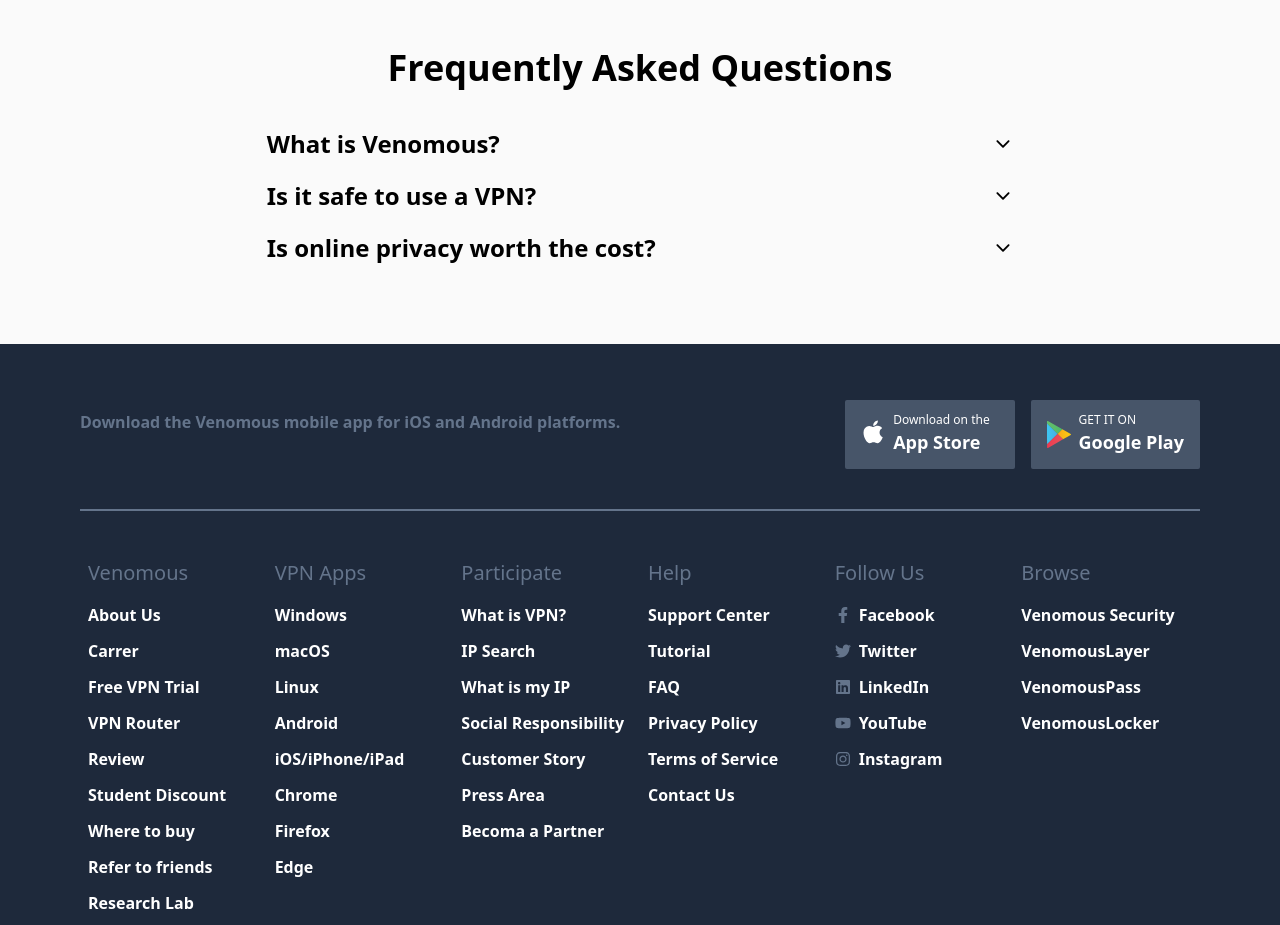
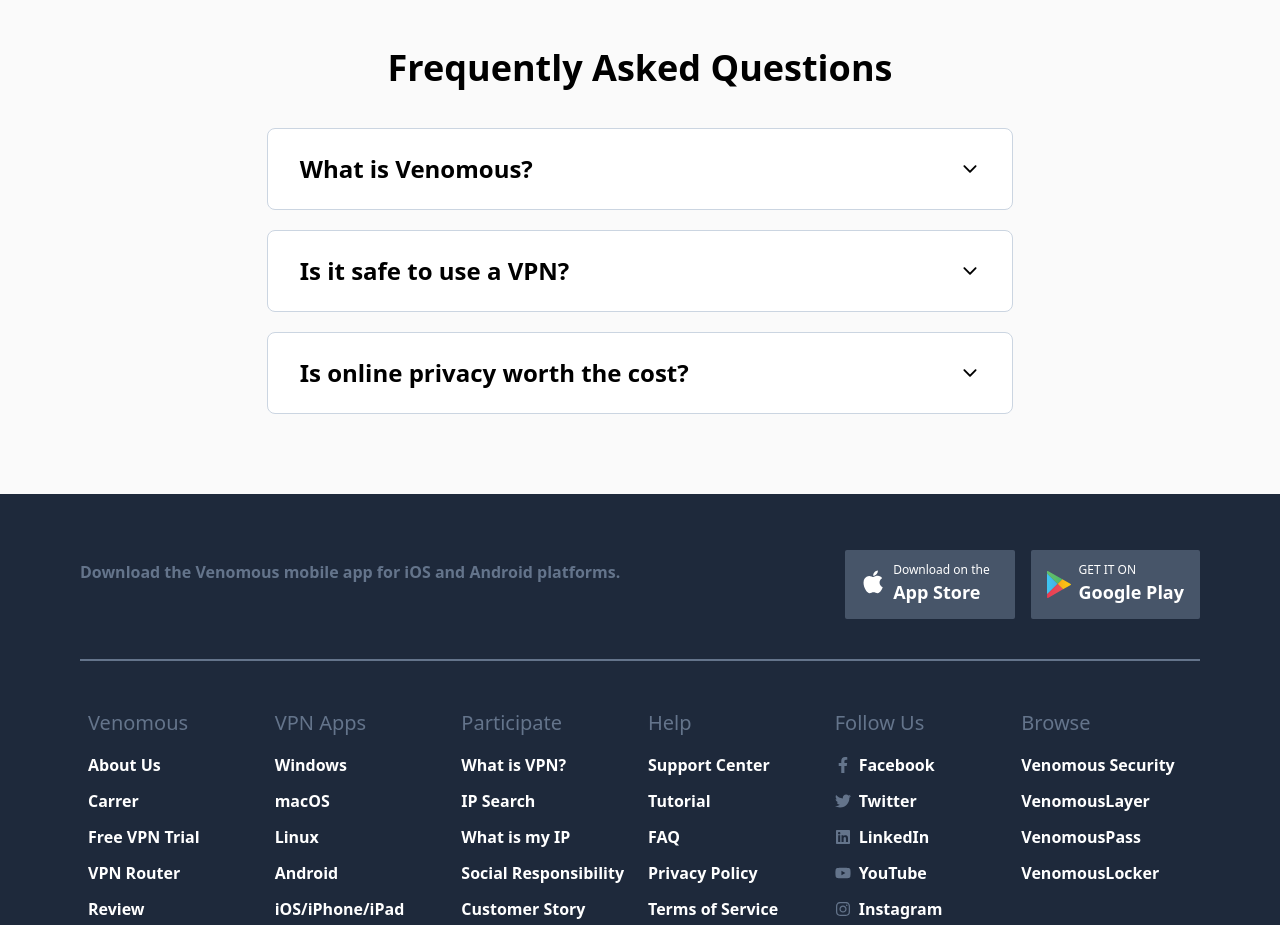
Before and after one commit to rivldy/venomous, a React (Vite) app: page / in a window 1280 px wide. Shown: the part 4640-5565 px from the top of the page. Built offline with nearby package versions, Linux system fonts and the light colour scheme.

Commit message:
Fix: typo classname accordion
Fixing typo by change .accordion to .accordion-faq

```diff
--- a/src/styles/components/faq.css
+++ b/src/styles/components/faq.css
@@ -18,7 +18,7 @@
     @apply btn btn-jumbo btn-primary mt-6 w-full sm:w-fit;
 }
 
-.accordion {
+.accordion-faq {
     @apply w-full px-4 sm:px-8 py-4 sm:py-6 border border-slate-300 rounded-lg cursor-pointer hover:shadow-md bg-white;
 }
 
```
